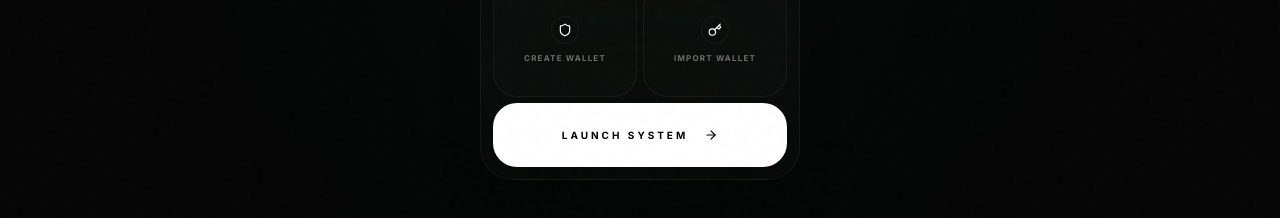
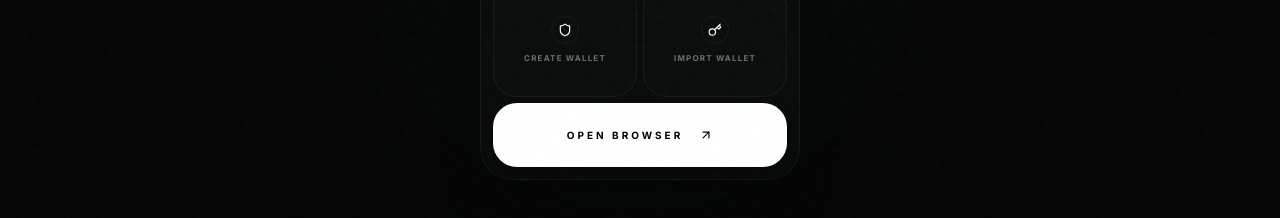
Before and after one commit to OrivonBrowser/orivon-browser-v2, a React (Vite) app: page / in a window 1280 px wide. Shown: the part 466-684 px from the top of the page. Built offline with nearby package versions, Linux system fonts and the light colour scheme.

Commit message:
feat: Update onboarding button text and icon
Changes the "Launch System" button text to "Open Browser" and replaces the `ArrowRight` icon with `ArrowUpRight` to better reflect the action of opening the browser application. The icon animation is also slightly adjusted for a more subtle visual cue.

```diff
--- a/src/views/Onboarding.tsx
+++ b/src/views/Onboarding.tsx
@@ -1,6 +1,6 @@
 import { useState } from 'react';
 import { motion, AnimatePresence } from 'motion/react';
-import { Shield, Key, ArrowRight, Command, Cpu, Layers, Sun, Moon } from 'lucide-react';
+import { Shield, Key, ArrowRight, ArrowUpRight, Command, Cpu, Layers, Sun, Moon } from 'lucide-react';
 import { WalletAddresses } from '../types';
 
 interface OnboardingProps {
@@ -137,8 +137,8 @@ export default function Onboarding({ onFinish, seed }: OnboardingProps) {
                   onClick={() => onFinish(deriveAddresses())}
                   className={`w-full h-16 flex items-center justify-center gap-4 rounded-[1.5rem] transition-all active:scale-[0.98] group shadow-xl cursor-pointer ${isDark ? 'bg-white text-black hover:bg-orivon-accent' : 'bg-black text-white hover:bg-orivon-accent'}`}
                 >
-                  <span className="text-[10px] font-black uppercase tracking-[0.3em]">Launch System</span>
-                  <ArrowRight size={14} className="group-hover:translate-x-1 transition-transform" />
+                  <span className="text-[10px] font-black uppercase tracking-[0.3em]">Open Browser</span>
+                  <ArrowUpRight size={14} className="group-hover:translate-x-0.5 group-hover:-translate-y-0.5 transition-transform" />
                 </button>
               </div>
 
```
